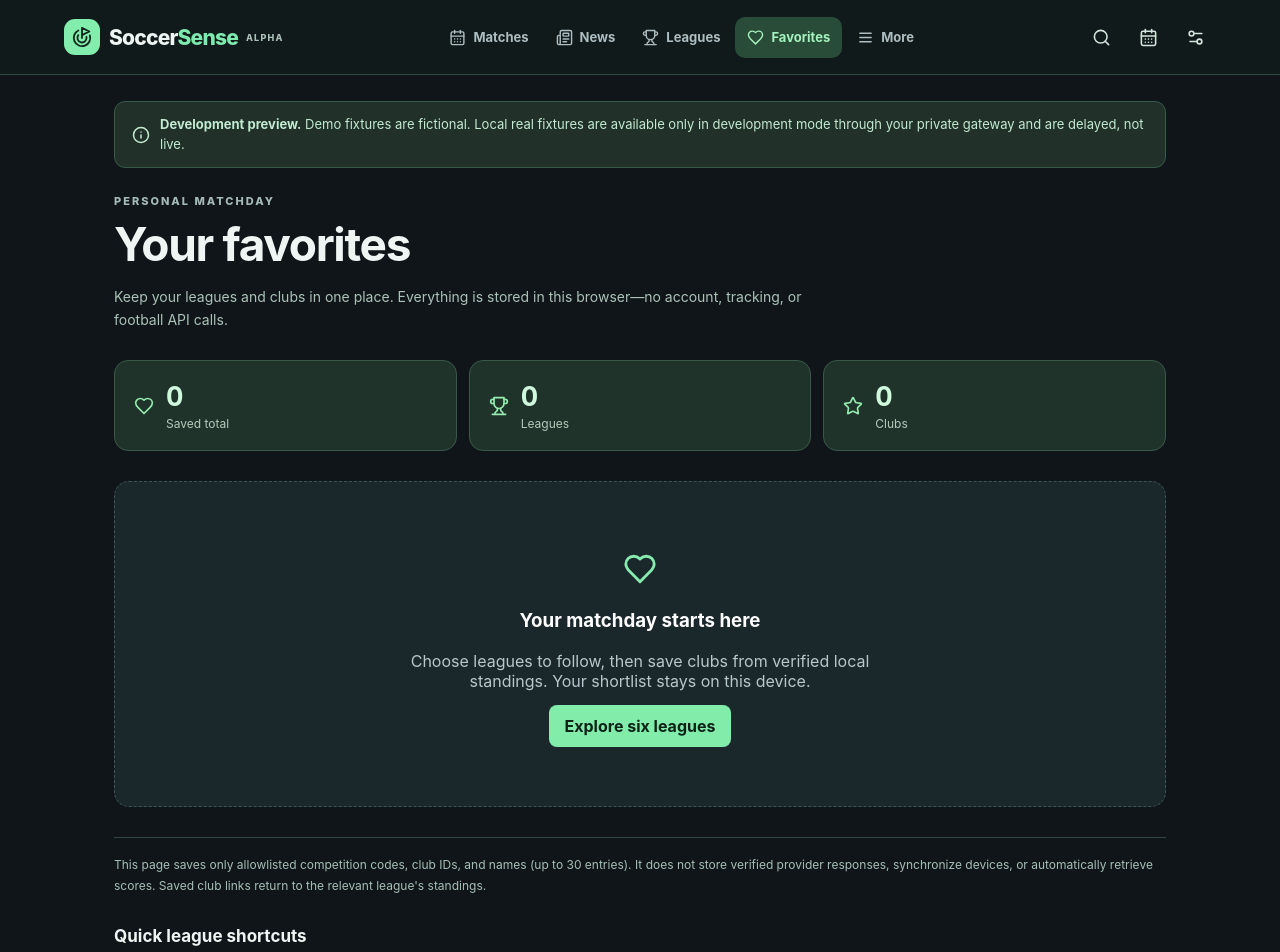
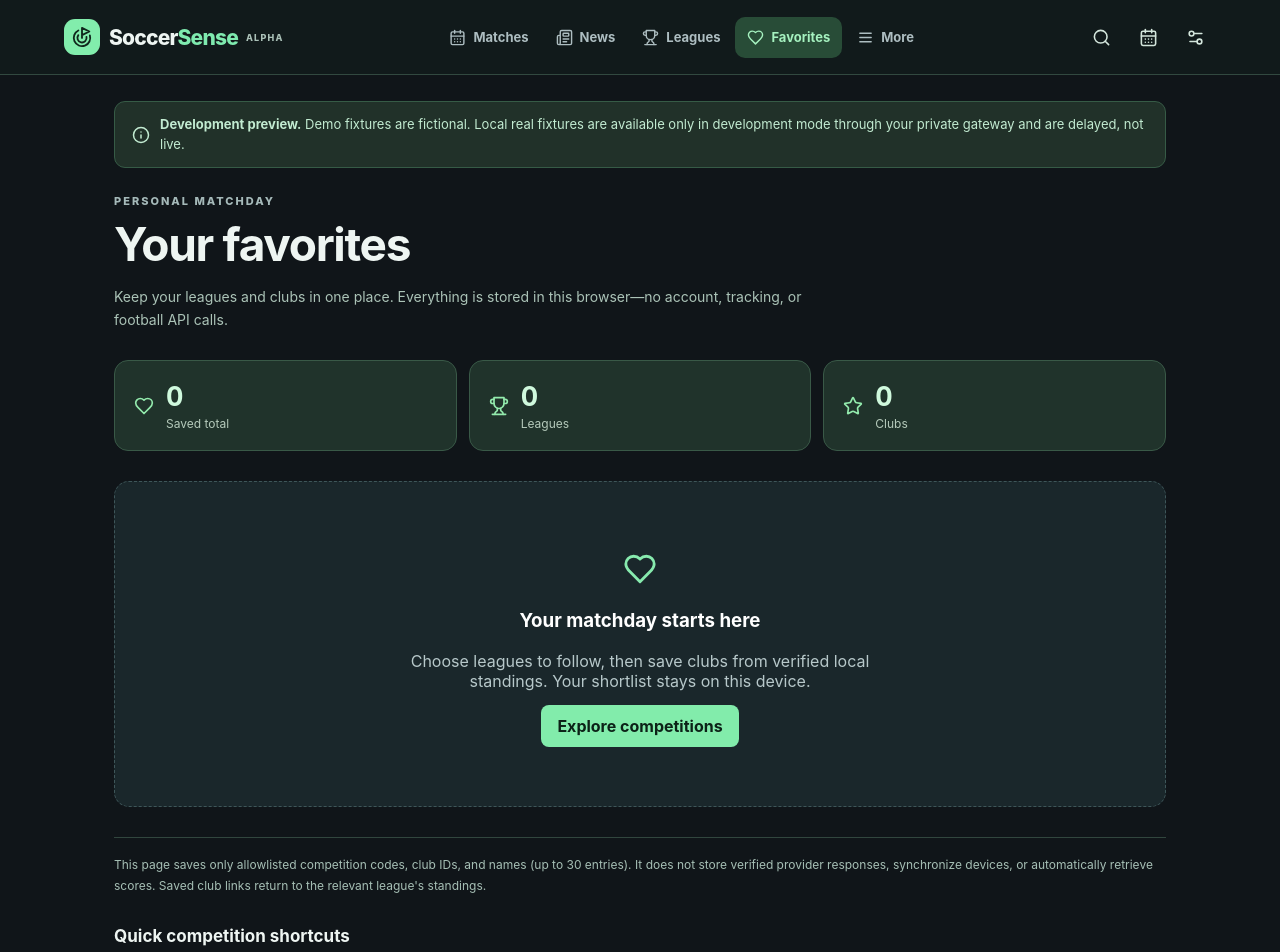
Before and after one commit to Mezbah143/SoccerSence, a React (Vite) app in the folder frontend/: page /favorites in a window 1280 px wide. Shown: the top 952 px of the page. Built offline with nearby package versions, Linux system fonts and the light colour scheme.

Commit message:
copy(m13): update favorites guidance for expanded competition coverage

```diff
--- a/frontend/src/FavoritesHub.tsx
+++ b/frontend/src/FavoritesHub.tsx
@@ -33,7 +33,7 @@ export function FavoritesHub(){
       <div><Trophy size={20} aria-hidden="true"/><strong>{counts.league}</strong><span>Leagues</span></div>
       <div><Star size={20} aria-hidden="true"/><strong>{counts.team}</strong><span>Clubs</span></div>
     </div>
-    {saved.length===0?<div className="empty"><Heart size={34} aria-hidden="true"/><h3>Your matchday starts here</h3><p>Choose leagues to follow, then save clubs from verified local standings. Your shortlist stays on this device.</p><Link to="/leagues">Explore six leagues</Link></div>:
+    {saved.length===0?<div className="empty"><Heart size={34} aria-hidden="true"/><h3>Your matchday starts here</h3><p>Choose leagues to follow, then save clubs from verified local standings. Your shortlist stays on this device.</p><Link to="/leagues">Explore competitions</Link></div>:
       <>
         <div className="m8-toolbar">
           <div className="m8-tabs" role="group" aria-label="Favorite type">
@@ -76,6 +76,6 @@ export function FavoritesHub(){
       </>
     }
     <p className="page-note">This page saves only allowlisted competition codes, club IDs, and names (up to 30 entries). It does not store verified provider responses, synchronize devices, or automatically retrieve scores. Saved club links return to the relevant league's standings.</p>
-    <div className="m8-available-leagues"><h2>Quick league shortcuts</h2><div>{LOCAL_COMPETITIONS.map(l=><Link key={l.code} to={'/standings?competition='+l.code}>{l.name}</Link>)}</div></div>
+    <div className="m8-available-leagues"><h2>Quick competition shortcuts</h2><div>{LOCAL_COMPETITIONS.map(l=><Link key={l.code} to={'/standings?competition='+l.code}>{l.name}</Link>)}</div></div>
   </section>
 }
```
